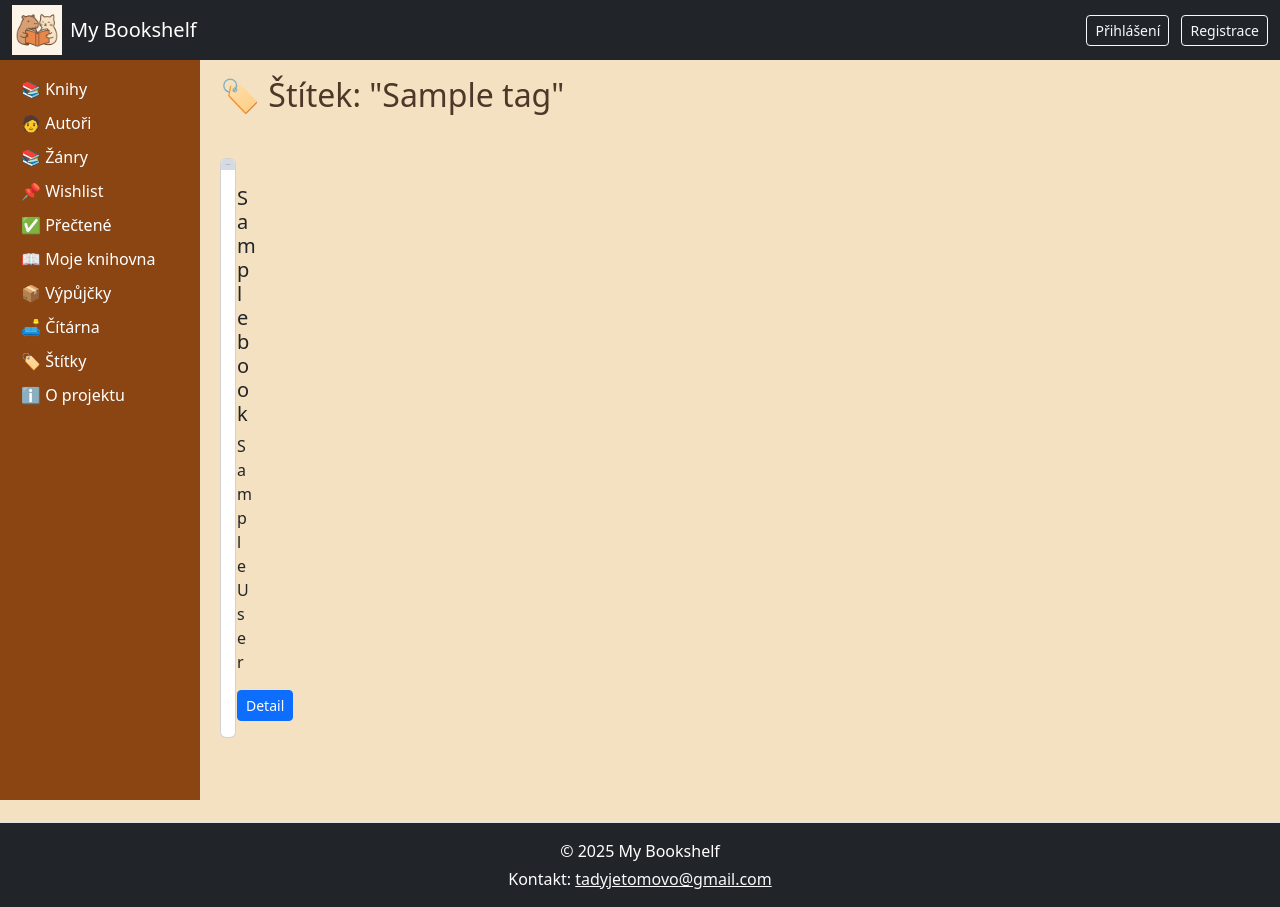
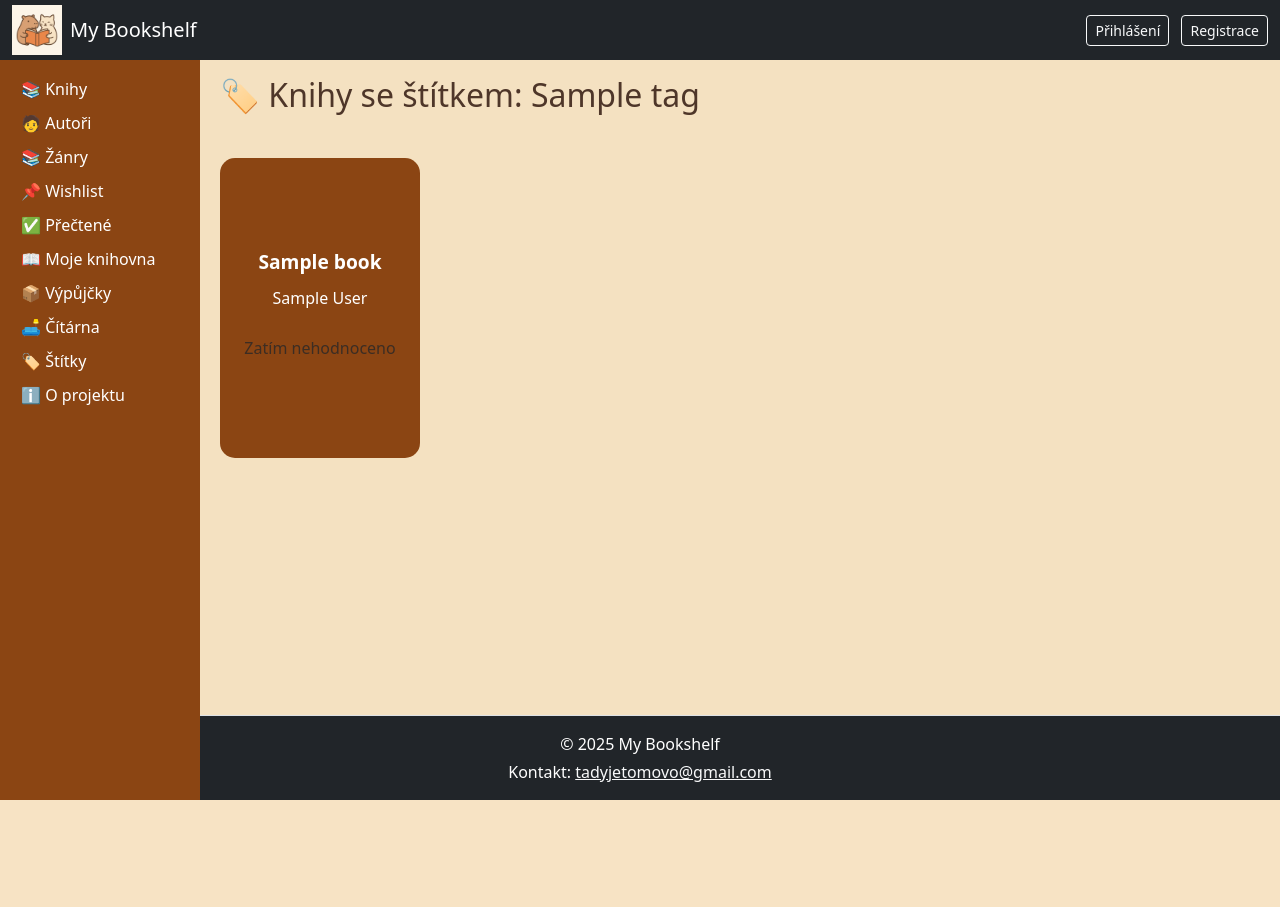
Before and after one commit to TommyPohl/ProjectFinal, a Django app: a page that uses Final/Bookshelf/templates/books/tag_detail.html in a window 1280 px wide. After the commit the page ends 800 px from the top, so only its background shows below. Run offline with Django 5.2, Linux system fonts and the light colour scheme; tables that the repository leaves empty hold one stand-in row (values such as "Sample post"); grey boxes marked "Sample" are stand-in pictures.

Commit message:
Update tag_detail.html

```diff
--- a/Final/Bookshelf/templates/books/tag_detail.html
+++ b/Final/Bookshelf/templates/books/tag_detail.html
@@ -1,9 +1,9 @@
 {% extends 'base.html' %}
-{% block title %}Štítek: {{ tag.name }}{% endblock %}
+{% block title %}Knihy se štítkem {{ tag.name }}{% endblock %}
 
 {% block content %}
 <div class="d-flex justify-content-between align-items-center mb-3">
-  <h2>🏷️ Štítek: "{{ tag.name }}"</h2>
+  <h2>🏷️ Knihy se štítkem: {{ tag.name }}</h2>
   {% if user.is_authenticated %}
     <div>
       <a href="{% url 'edit-tag' tag.slug %}" class="btn btn-sm btn-warning me-2">✏️ Upravit</a>
@@ -12,24 +12,33 @@
   {% endif %}
 </div>
 
-{% if books %}
 <div class="row">
   {% for book in books %}
     <div class="col-md-3 mb-3">
-        <div class="card h-100">
-          {% if book.cover_image %}
-            <img src="{{ book.cover_image.url }}" class="card-img-top" alt="{{ book.title }}">
+      <a href="{% url 'book-detail' book.pk %}" class="book-card">
+        <div class="card-body d-flex flex-column justify-content-center align-items-center">
+          <h5 class="book-title">{{ book.title }}</h5>
+          <p class="book-author">{{ book.author }}</p>
+
+          {% if book.avg_rating %}
+            <div class="book-rating">
+              {% with book.avg_rating|floatformat:0 as stars %}
+                {% for i in "12345" %}
+                  <span class="star {% if forloop.counter <= stars %}filled{% else %}empty{% endif %}">
+                    {% if forloop.counter <= stars %}⭐{% else %}☆{% endif %}
+                  </span>
+                {% endfor %}
+                ({{ book.avg_rating|floatformat:1 }}★)
+              {% endwith %}
+            </div>
+          {% else %}
+            <p class="book-rating text-muted">Zatím nehodnoceno</p>
           {% endif %}
-          <div class="card-body">
-            <h5 class="card-title">{{ book.title }}</h5>
-            <p class="card-text">{{ book.author }}</p>
-            <a href="{% url 'book-detail' book.pk %}" class="btn btn-sm btn-primary">Detail</a>
         </div>
+      </a>
     </div>
-      </div>
+  {% empty %}
+    <p class="text-muted">Žádné knihy nejsou označeny tímto štítkem.</p>
   {% endfor %}
 </div>
-{% else %}
-  <p class="text-muted">Žádné knihy nejsou označeny tímto štítkem.</p>
-{% endif %}
 {% endblock %}
```
Lines whose indentation alone changed are shown as unchanged.
